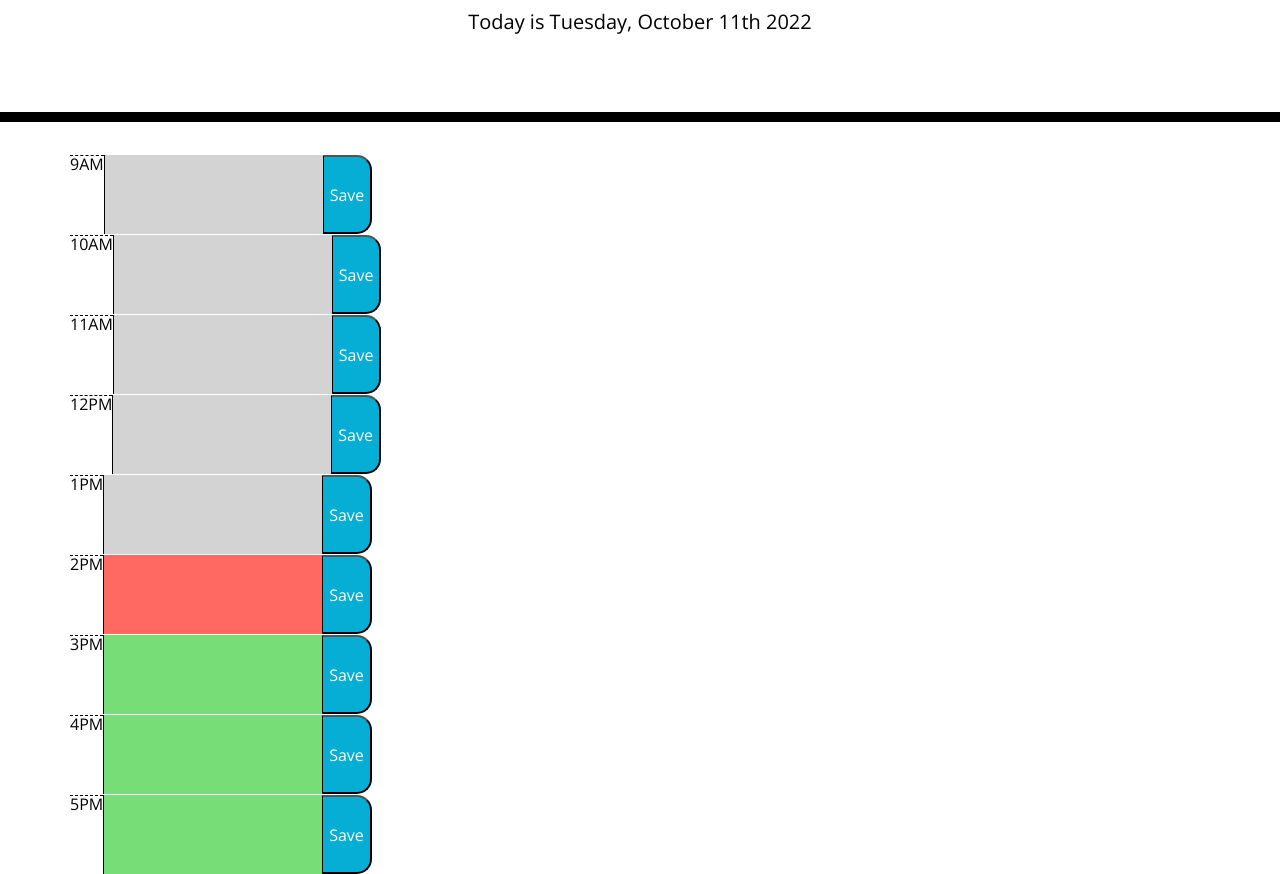
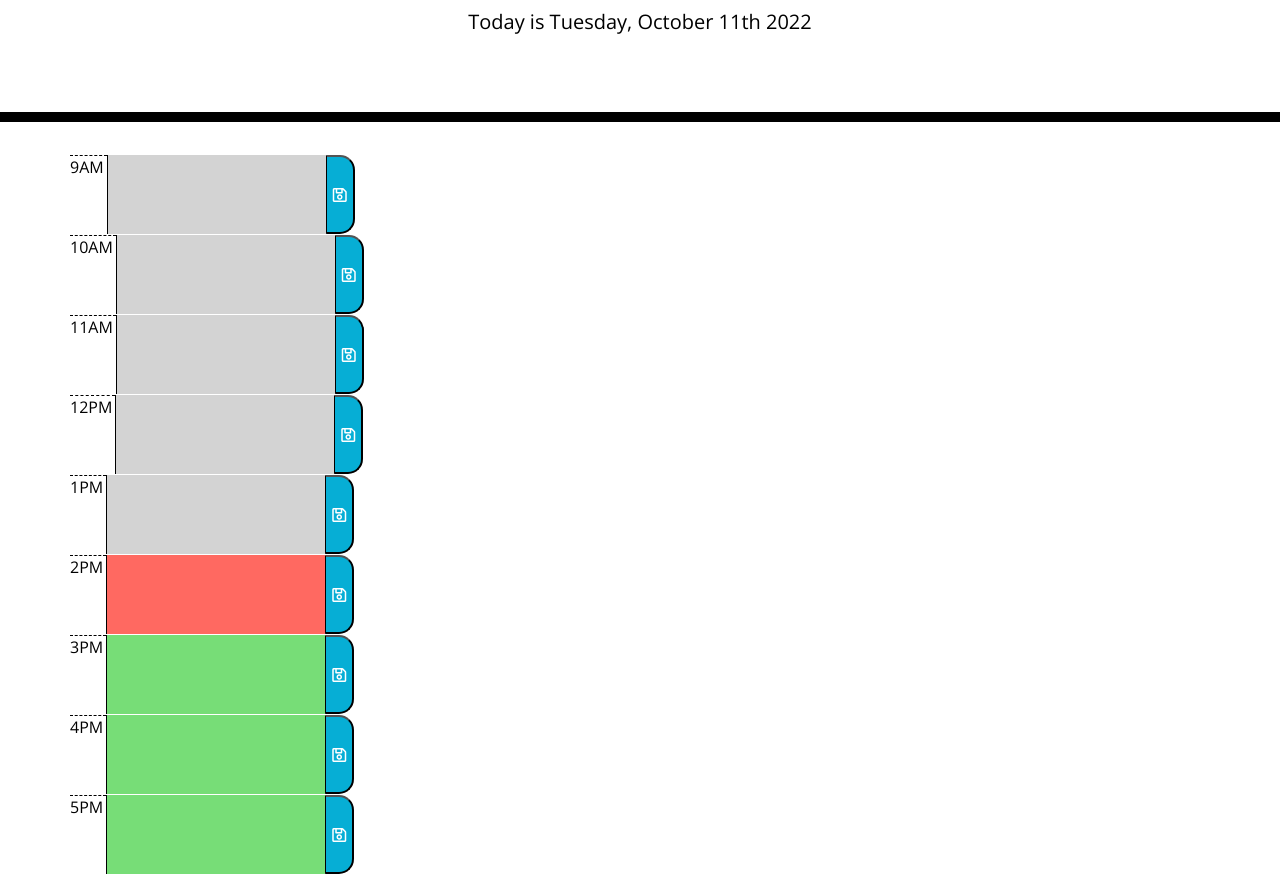
Before and after one commit to JacksonTallent/W5WorkdayScheduler, a plain HTML site: page Develop/index.html in a window 1280 px wide. Shown: the part 182-1056 px from the top of the page. Drawn offline with nearby package versions, Linux system fonts and the light colour scheme.

Commit message:
Refactor, removed testing tools, cleaned up comments

```diff
--- a/Develop/index.html
+++ b/Develop/index.html
@@ -33,76 +33,60 @@
 
       <section class="row" id="9h">
         <p class="hour">9AM</p>
-
         <textarea type="text" id="9i"></textarea>
-
-        <button type="button" class="saveBtn" id="9b" onclick="saveToLS(9,$('#9i').val())">Save</button>
+        <button type="button" class="saveBtn" id="9b" onclick="saveToLS(9,$('#9i').val())"><i class="far fa-save" alt="Save"></i></button>
       </section>
 
       <section class="row" id="10h">
         <p class="hour">10AM</p>
-
         <textarea type="text" id="10i"></textarea>
-
-        <button type="button" class="saveBtn" id="10b" onclick="saveToLS(10,$('#10i').val())">Save</button>
+        <button type="button" class="saveBtn" id="10b" onclick="saveToLS(10,$('#10i').val())"><i class="far fa-save" alt="Save"></i></button>
       </section>
 
       <section class="row" id="11h">
         <p class="hour">11AM</p>
-
         <textarea type="text" id="11i"></textarea>
-
-        <button type="button" class="saveBtn" id="11b" onclick="saveToLS(11,$('#11i').val())">Save</button>
+        <button type="button" class="saveBtn" id="11b" onclick="saveToLS(11,$('#11i').val())"><i class="far fa-save" alt="Save"></i></button>
       </section>
 
       <section class="row" id="12h">
         <p class="hour">12PM</p>
-
         <textarea type="text" id="12i"></textarea>
-
-        <button type="button" class="saveBtn" id="12b" onclick="saveToLS(12,$('#12i').val())">Save</button>
+        <button type="button" class="saveBtn" id="12b" onclick="saveToLS(12,$('#12i').val())"><i class="far fa-save" alt="Save"></i></button>
       </section>
 
       <section class="row" id="13h">
         <p class="hour">1PM</p>
-
         <textarea type="text" id="13i"></textarea>
-
-        <button type="button" class="saveBtn" id="13b" onclick="saveToLS(13,$('#13i').val())">Save</button>
+        <button type="button" class="saveBtn" id="13b" onclick="saveToLS(13,$('#13i').val())"><i class="far fa-save" alt="Save"></i></button>
       </section>
 
       <section class="row" id="14h">
         <p class="hour">2PM</p>
-
         <textarea type="text" id="14i"></textarea>
-
-        <button type="button" class="saveBtn" id="14b" onclick="saveToLS(14,$('#14i').val())">Save</button>
+        <button type="button" class="saveBtn" id="14b" onclick="saveToLS(14,$('#14i').val())"><i class="far fa-save" alt="Save"></i></button>
       </section>
 
       <section class="row" id="15h">
         <p class="hour">3PM</p>
-
         <textarea type="text" id="15i"></textarea>
-
-        <button type="button" class="saveBtn" id="15b" onclick="saveToLS(15,$('#15i').val())">Save</button>
+        <button type="button" class="saveBtn" id="15b" onclick="saveToLS(15,$('#15i').val())"><i class="far fa-save" alt="Save"></i></button>
       </section>
 
       <section class="row" id="16h">
         <p class="hour">4PM</p>
-
         <textarea type="text" id="16i"></textarea>
-
-        <button type="button" class="saveBtn" id="16b" onclick="saveToLS(16,$('#16i').val())">Save</button>
+        <button type="button" class="saveBtn" id="16b" onclick="saveToLS(16,$('#16i').val())"><i class="far fa-save" alt="Save"></i></button>
       </section>
 
       <section class="row" id="17h">
         <p class="hour">5PM</p>
+        <textarea type="text" id="17i"></textarea>
+        <button type="button" class="saveBtn" d="17b" onclick="saveToLS(17,$('#17i').val())"><i class="far fa-save" alt="Save"></i></button>
+      </section>
 
-          <textarea type="text" id="17i"></textarea>
+    </div>
 
-        <button type="button" class="saveBtn" d="17b" onclick="saveToLS(17,$('#17i').val())">Save</button>
-      </section>
-    </div>
     <script src="https://code.jquery.com/jquery-3.4.1.min.js"></script>
     <script src="https://cdnjs.cloudflare.com/ajax/libs/moment.js/2.24.0/moment.min.js"></script>
     <script src="./index.js"></script>
--- a/Develop/style.css
+++ b/Develop/style.css
@@ -34,13 +34,16 @@ textarea{
 .row {
   white-space: pre-wrap;
   height: 80px;
-  border-top: 1px solid white;;
+  border-top: 1px solid white;
+  width: 100%;
 }
 
 .hour {
   background-color: #ffffff;
   color: #000000;
   border-top: 1px dashed #000000;
+  padding-right: 3px;
+  padding-top: 3px;
 }
 
 .past {
```
Also changed, not shown: Develop/index.js (+6 -10 lines). Lines whose indentation alone changed are shown as unchanged.
